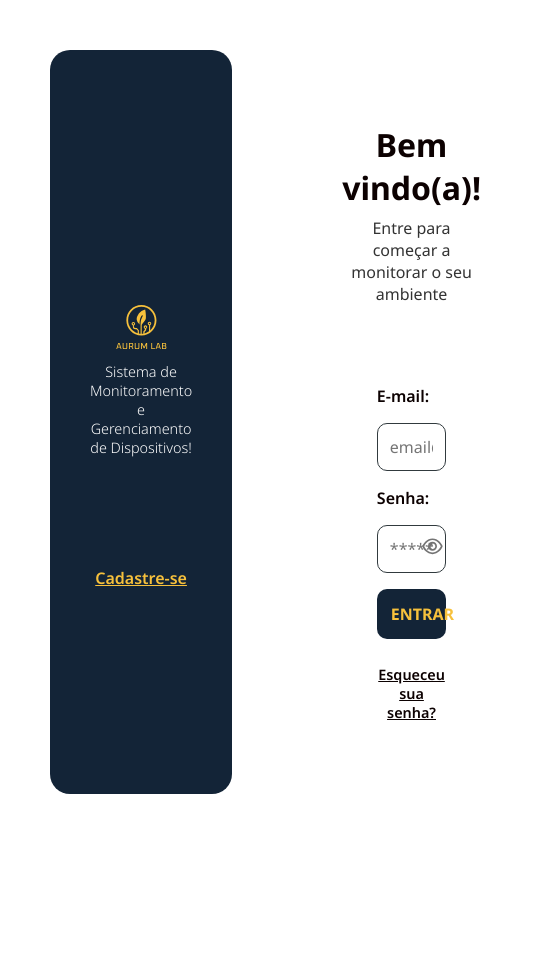
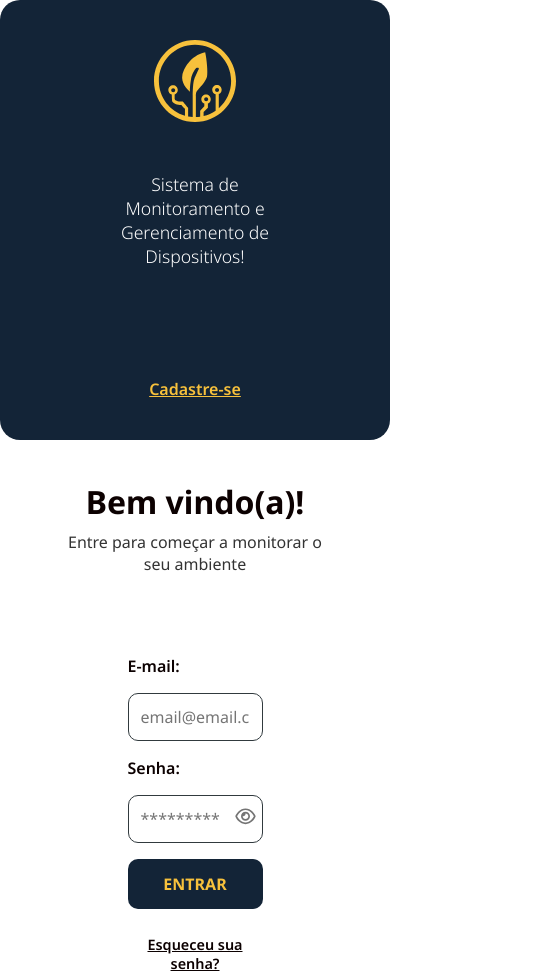
Before and after one commit to Luis9768/Aurum-Lab, a plain HTML site: page login.html in a window 390 px wide. Shown: the whole page, 541 px wide, since content can reach past the window. Before the commit the page ends 844 px from the top, so only its background shows below. Drawn offline with Linux system fonts and the light colour scheme.

Commit message:
Projeto Aurum com pagina de login com responsividade e pagina de cadastro a ser finalizada

```diff
--- /dev/null
+++ b/cadastro.html
@@ -0,0 +1,47 @@
+<!DOCTYPE html>
+<html lang="pt-br">
+
+<head>
+    <meta charset="UTF-8">
+    <meta name="viewport" content="width=device-width, initial-scale=1.0">
+    <title>Aurum Lab - Cadastro</title>
+    <link rel="stylesheet" href="styles/cadastro.css">
+    <link rel="stylesheet" href="styles/global.css">
+</head>
+
+<body>
+    <header>
+        <div>
+            <h2>Cadastro</h2>
+            <p>Crie uma nova conta de usuário para o Aurum Lab</p>
+        </div>
+        <img src="assets/img/icone-logo.svg" alt="">
+    </header>
+    <main class="container-cadastro">
+        <form class="form-cadastro" action="#" method="post">
+            <div class="campo-1">
+                <label for="nome">Nome Completo</label>
+                <input type="text" id="nome" name="nome" required>
+                <label for="email">E-mail</label>
+                <input type="email" id="email" name="email" required>
+            </div>
+            <div class="campo-2">
+                <label for="senha">Senha</label>
+                <input type="password" id="senha" name="senha" required>
+                <label for="confirmar-senha">Confirmar Senha</label>
+                <input type="password" id="confirmar-senha" name="confirmar-senha" required>
+            </div>
+            <div class="botoes">
+                <div class="botao-entrar">
+                    <button type="entrar" class="Entrar">Entrar</button>
+                </div>
+                <div class="botao-voltar">
+                    <button class="voltar">Voltar</button>
+                </div>
+            </div>
+        </form>
+    </main>
+
+</body>
+
+</html>
--- a/login.html
+++ b/login.html
@@ -14,6 +14,7 @@
         <!-- Lado esquerdo -->
         <aside class="painel-esquerdo">
             <img src="assets/img/logo-vertical.svg" alt="Logotipo Aurum Lab" class="logo">
+            <img src="assets/img/icone-logo.svg" alt="" class="logo-resp">
             <p class="descricao">Sistema de Monitoramento e Gerenciamento de Dispositivos!</p>
             <a href="#" class="link-cadastro">Cadastre-se</a>
         </aside>
--- /dev/null
+++ b/styles/cadastro.css
@@ -0,0 +1,63 @@
+body {
+    background-color: #ffffff;
+    color: var(--texto-escuro);
+    color: var(--fundo);
+
+}
+
+header {
+    padding: 40px;
+    background-color: var(--fundo);
+    color: var(--branco);
+    margin: 55px;
+    border-radius: 20px;
+    display: flex;
+    justify-content: space-between;
+}
+
+.form-cadastro {
+    display: flex;
+    align-items: center;
+    justify-content: center;
+}
+
+.container-login {
+    display: grid;
+    grid-template-columns: 1fr 2fr;
+    height: 100vh;
+}
+
+
+.campo-1 {
+
+    display: flex;
+    margin: 50px;
+    align-items: flex-start;
+    flex-direction: column;
+    width: 35%;
+    gap: 15px;
+}
+
+.campo-2 {
+    display: flex;
+    margin: 50px;
+    align-items: flex-start;
+    flex-direction: column;
+    width: 35%;
+    gap: 15px;
+}
+
+input {
+    width: 100%;
+    align-items: center;
+    justify-content: center;
+    color: var(--texto-escuro);
+    background-color: var(--branco);
+    border-radius: 10px;
+    padding: 15px;
+
+}
+.botoes{
+
+
+}
--- a/styles/login.css
+++ b/styles/login.css
@@ -128,10 +128,39 @@ input {
     color: var(--texto-escuro);
     margin-top: 10px;
 }
-.erro-login{
+
+.erro-login {
     color: var(--erro);
     font-weight: 600;
     text-align: center;
     margin-top: 20px;
     display: none;
 }
+.logo-resp{
+    display: none;
+}
+
+/*RESPONSIVIDADE - MEDIA QUERY*/
+
+@media (max-width: 900px) {
+    .container-login {
+        grid-template-columns: 1fr;
+    }
+    .painel-esquerdo{
+        margin: 0;
+    }
+    .descricao{
+        font-size: 1.1em;
+        max-width: 55%;
+    }
+    .logo{
+        display: none;
+    }
+    .logo-resp{
+        display: inline;
+        margin-bottom: 50px;
+    }
+}
+@media (max-width: 600px){
+
+}
```
